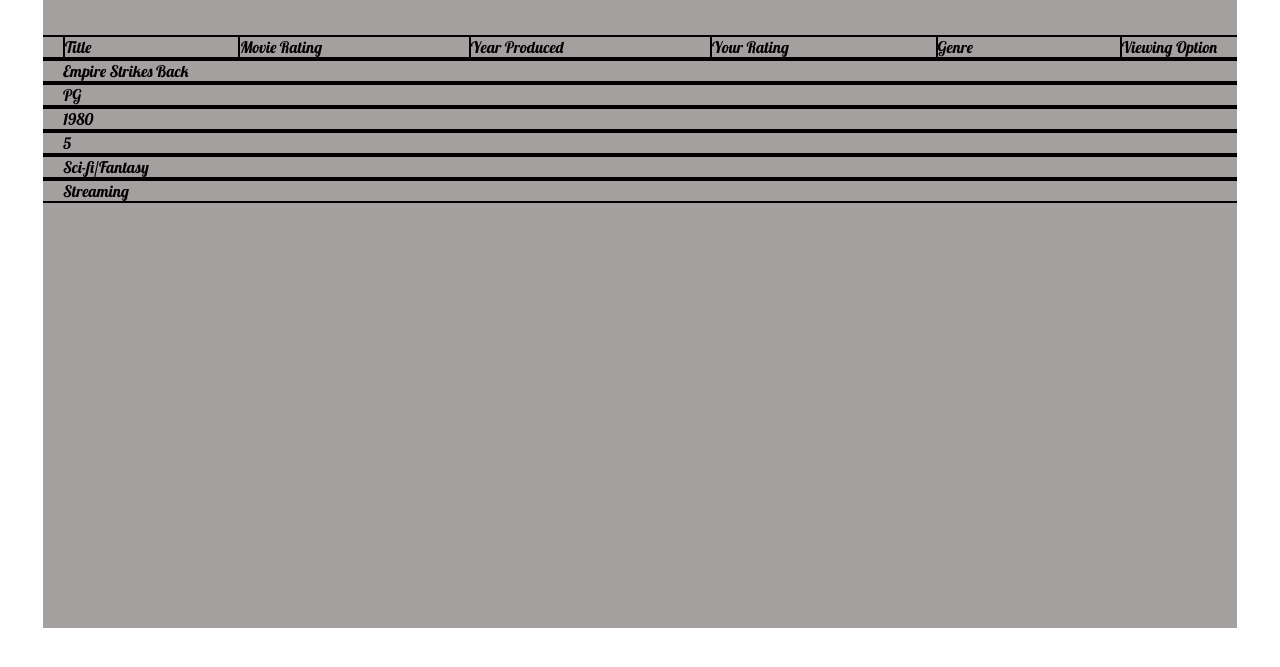
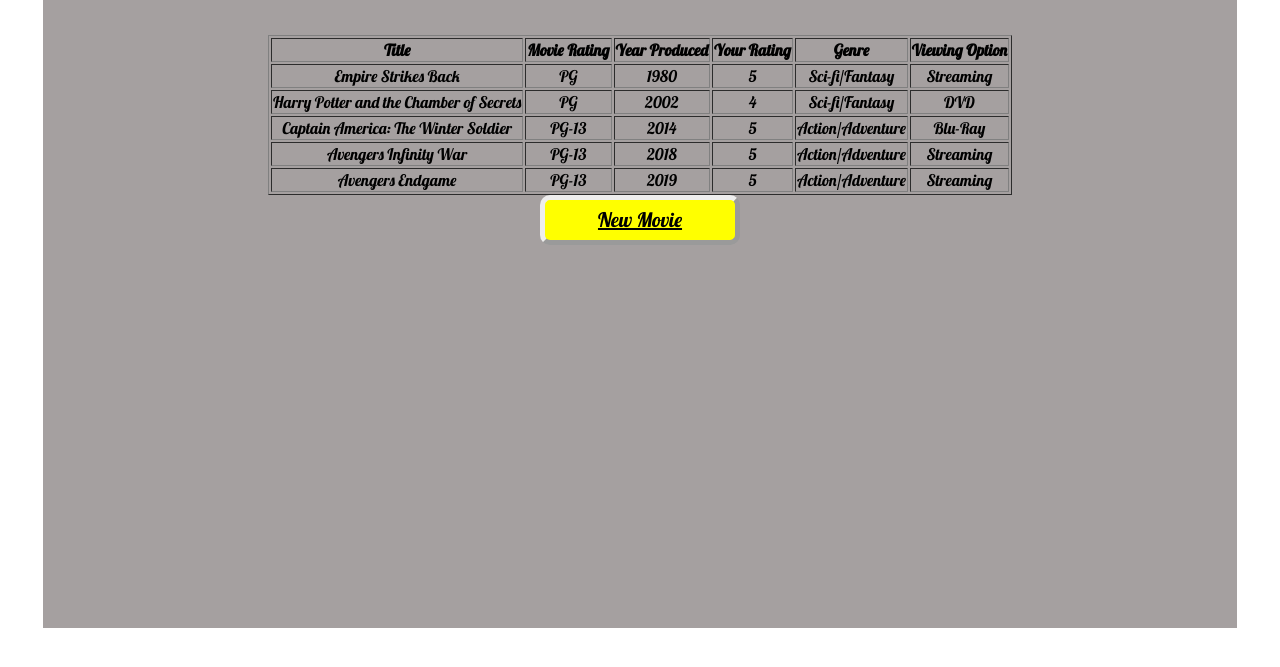
Before and after one commit to JGjumpshot/Movie-Database, a plain HTML site: page index.html in a window 1280 px wide. Shown: the part 127-794 px from the top of the page. Drawn offline with Linux system fonts and the light colour scheme.

Commit message:
able to toggle table data and form input

```diff
--- a/index.html
+++ b/index.html
@@ -14,7 +14,7 @@
 <body>
     <div class="table-wrapper">
         <section id="form-control">
-            <h2 class="add-a-movie-title">Add a Movie</h2>
+            <h1 id="add-a-movie-title"></h1>
             <form name="editForm" class="form-input" action="post">
                 <div>
                     <label for="movie-title">Movie Title:</label>
@@ -33,7 +33,7 @@
                 </div>
                 <div>
                     <label for="year-produced">Year Produced:</label>
-                    <input name="yearProduced"type="text" id="year-produced">
+                    <input name="yearProduced" type="text" id="year-produced">
                     <div id="yearProducedError">&nbsp;</div>
                 </div>
                 <div>
@@ -65,20 +65,20 @@
 
                 <div>
                     <label for="viewing-option">Viewing Option:</label>
-                    <select name="viewing-option" id="viewing-option">
+                    <select name="viewingOption" id="viewing-option">
                         <option default value="streaming">Streaming</option>
                         <option value="dvd">DVD</option>
                         <option value="blu-ray">Blu-Ray</option>
                     </select>
                     <div id="viewingOptionError">&nbsp;</div>
                 </div>
-                <input name="createBtn" id="createBtn" class="submit" type="submit" value="Create">
+                <input name="submitBtn" id="submitBtn" class="submit" type="submit" value="Submit">
             </form>
 
         </section>
         <section id="movie-list">
             <h2 class="my-movie-title">My Movies</h2>
-            <div class="flex-table-wrapper">
+            <!-- <div class="flex-table-wrapper">
                 <div class="table-headers">
                     <div>Title</div>
                     <div>Movie Rating</div>
@@ -86,22 +86,35 @@
                     <div>Your Rating</div>
                     <div>Genre</div>
                     <div>Viewing Option</div>
-                </div>
+                </div> -->
 
-                <div class="row1">
-                    <div>Empire Strikes Back</div>
-                    <div>PG</div>
-                    <div>1980</div>
-                    <div>5</div>
-                    <div>Sci-fi/Fantasy</div>
-                    <div>Streaming</div>
-                </div>
-            </div>
+            <table border="1" id="movieTable">
+                <tr>
+                    <th>Title</th>
+                    <th>Movie Rating</th>
+                    <th>Year Produced</th>
+                    <th>Your Rating</th>
+                    <th>Genre</th>
+                    <th>Viewing Option</th>
+                </tr>
+            </table>
+            <input name="newBtn" id="newBtn" class="new-movie" type="submit" value="New Movie">
+    </div>
 
 
-        </section>
+    </section>
 
-        <script src=""></script>
+    <script src="./scripts/model.js"></script>
+    <script src="./scripts/controller.js"></script>
+    <script>
+        modelCreateMovie("Empire Strikes Back", "PG", "1980", 5, "Sci-fi/Fantasy", "Streaming");
+        modelCreateMovie("Harry Potter and the Chamber of Secrets", "PG", "2002", 4, "Sci-fi/Fantasy", "DVD");
+        modelCreateMovie("Captain America: The Winter Soldier", "PG-13", "2014", 5, "Action/Adventure", "Blu-Ray");
+        modelCreateMovie("Avengers Infinity War", "PG-13", "2018", 5, "Action/Adventure", "Streaming");
+        modelCreateMovie("Avengers Endgame", "PG-13", "2019", 5, "Action/Adventure", "Streaming");
+
+        onPageLoad();
+    </script>
     </div>
 
 </body>
--- a/scripts/controller.js
+++ b/scripts/controller.js
@@ -1,6 +1,6 @@
 function onPageLoad() {
-    document.getElementById("createBtn").onclick = onCreateBtnClicked;
-    document.getElementById("cancelBtn").onclick = onCancelBtnClicked;
+    //document.getElementById("createBtn").onclick = onCreateBtnClicked;
+    //document.getElementById("cancelBtn").onclick = onCancelBtnClicked;
     document.getElementById("newBtn").onclick = onNewBtnClicked;
 
     let items = modelGetAllMovies();
@@ -11,15 +11,60 @@ function onPageLoad() {
     clearInputForm();
 }
 
+function onNewBtnClicked() {
+    document.getElementById("add-a-movie-title").innerText = "Add a movie";
+
+    document.getElementById("form-control").style.display = "block";
+    document.getElementById("movie-list").style.display = "none";
+}
+
+function addTableItem(movie) {
+    let table = document.getElementById("movieTable");
+
+    let row = table.insertRow(table.rows.length);
+    row.id = 'row' + movie.id;
+
+    let cell = row.insertCell(0);
+    cell.innerText = movie.title;
+
+    cell = row.insertCell(1);
+    cell.innerText = movie.movieRating; //Is this function implemented? sortableName()
+
+    cell = row.insertCell(2);
+    cell.innerText = movie.yearProduced;
+
+    cell = row.insertCell(3);
+    cell.innerText = movie.yourRating;
+
+    cell = row.insertCell(4);
+    cell.innerText = movie.genre;
+
+    cell = row.insertCell(5);
+    cell.innerText = movie.viewingOption;
+}
+
 function clearInputForm() {
-    document.getElementById("form-control").style.display = none;
-    document.getElementById("movie-list").style.display = block;
+    document.getElementById("form-control").style.display = "none";
+    document.getElementById("movie-list").style.display = "block";
 
-    var form = document.forms["editForm"];
+    let form = document.forms["editForm"];
 
     form.movieTitle.value = "";
     document.getElementById("movieTitleError").innerText = "";
 
     form.movieRating.value = "";
+    document.getElementById("movieRatingError").innerText = "";
+
+    form.yearProduced.value = "";
+    document.getElementById("yearProducedError").innerText = "";
+
+    form.yourRating.value = "";
+    document.getElementById("yourRatingError").innerText = "";
+
+    form.genre.checked = false;
+    document.getElementById("genreError").innerText = "";
+
+    form.viewingOption.value = "";
+    document.getElementById("viewingOptionError").innerText = "";
 
 }
--- a/scripts/model.js
+++ b/scripts/model.js
@@ -1,4 +1,6 @@
 let movieList = [];
+
+let nextMovieId = 1000;
 
 function Movie (
     title,
@@ -8,6 +10,7 @@ function Movie (
     genre,
     viewingOption
 ) {
+    this.id = nextMovieId++;
     this.title = title,
     this.movieRating = movieRating,
     this.yearProduced = yearProduced,
@@ -33,9 +36,9 @@ function modelGetAllMovies() {
     return movieList;
 }
 
-function modelGetMovie(title) {
+function modelGetMovie(id) {
     for (x in movieList) {
-        if (movieList[x].title === title) {
+        if (movieList[x].id === id) {
             return movieList[x];
         }
     }
--- a/styles/styles.css
+++ b/styles/styles.css
@@ -13,7 +13,7 @@
     background-color: rgb(165, 160, 160);
     width: 43vw;
     height: 90vh;
-    display: none; /* this could be a problem*/
+    /* display: none; this could be a problem */
 }
 
 .form-input {
@@ -40,7 +40,7 @@ select {
     border: solid 2px black;
 }
 
-.add-a-movie-title {
+#add-a-movie-title {
     text-align: center;
     font-size: 45px;
     font-family: cinema;
@@ -59,6 +59,9 @@ select {
 }
 
 .submit {
+    display: flex;
+    margin: 0 auto;
+    justify-content: center;
     border: outset 5px;
     border-radius: 10px;
     background-color: yellow;
@@ -67,6 +70,24 @@ select {
     font-size: 20px;
     text-decoration: underline;
     font-family: 'Lobster';
+}
+
+.new-movie {
+    display: flex;
+    margin: 0 auto;
+    justify-content: center;
+    border: outset 5px;
+    border-radius: 10px;
+    background-color: yellow;
+    width: 200px;
+    height: 50px;
+    font-size: 20px;
+    text-decoration: underline;
+    font-family: 'Lobster';
+}
+
+.new-movie:hover {
+    cursor: pointer;
 }
 
 .submit:hover {
@@ -86,10 +107,10 @@ select {
     border-left: solid 2px black;
 }
 
-.flex-table-wrapper {
-    display: flex;
-    flex-direction: column;
-    flex: 1;
+#movieTable {
+    font-family: 'Lobster';
+    text-align: center;
+    margin: 0 auto;
 }
 
 .row1 > div {
```
